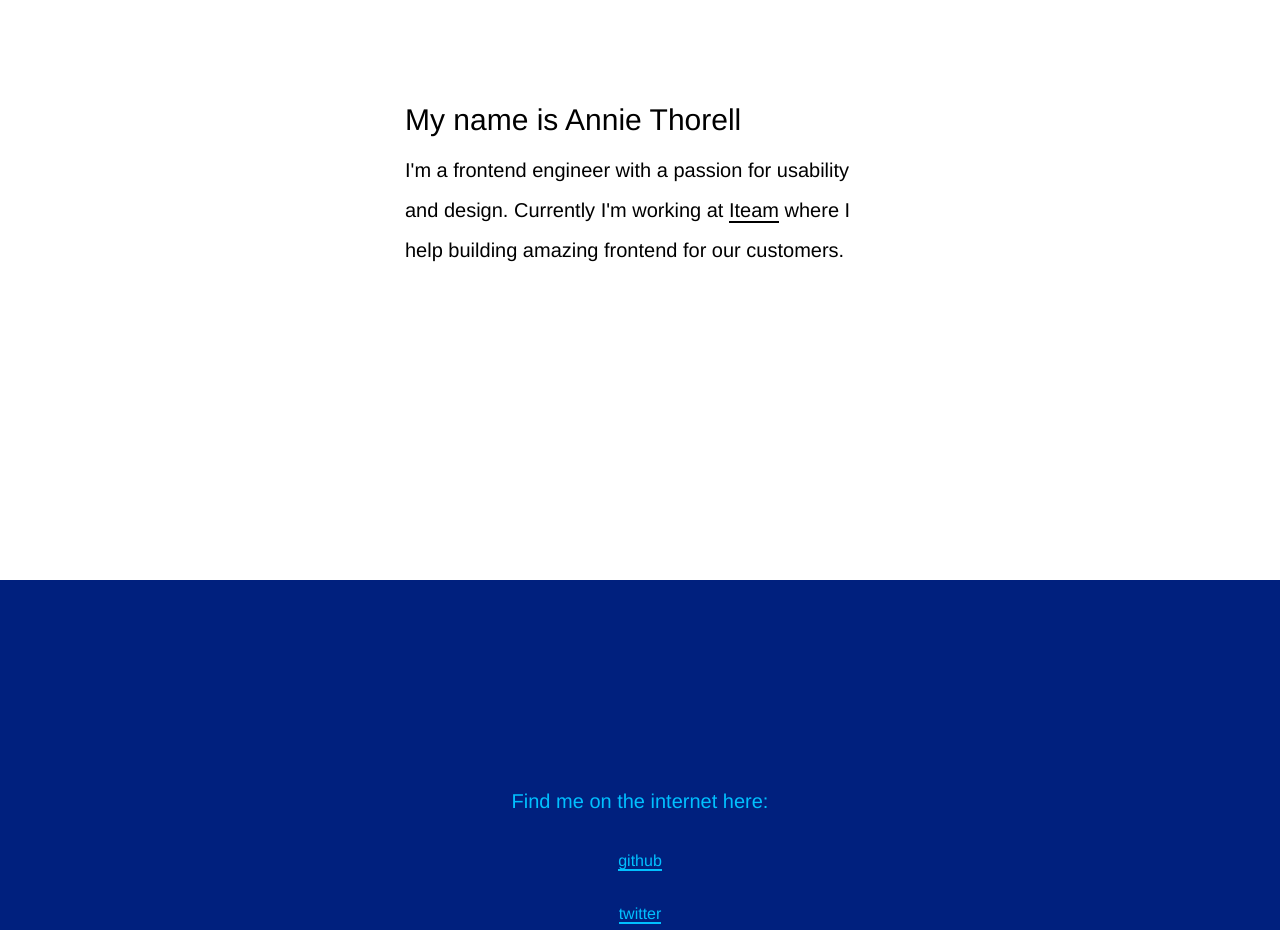
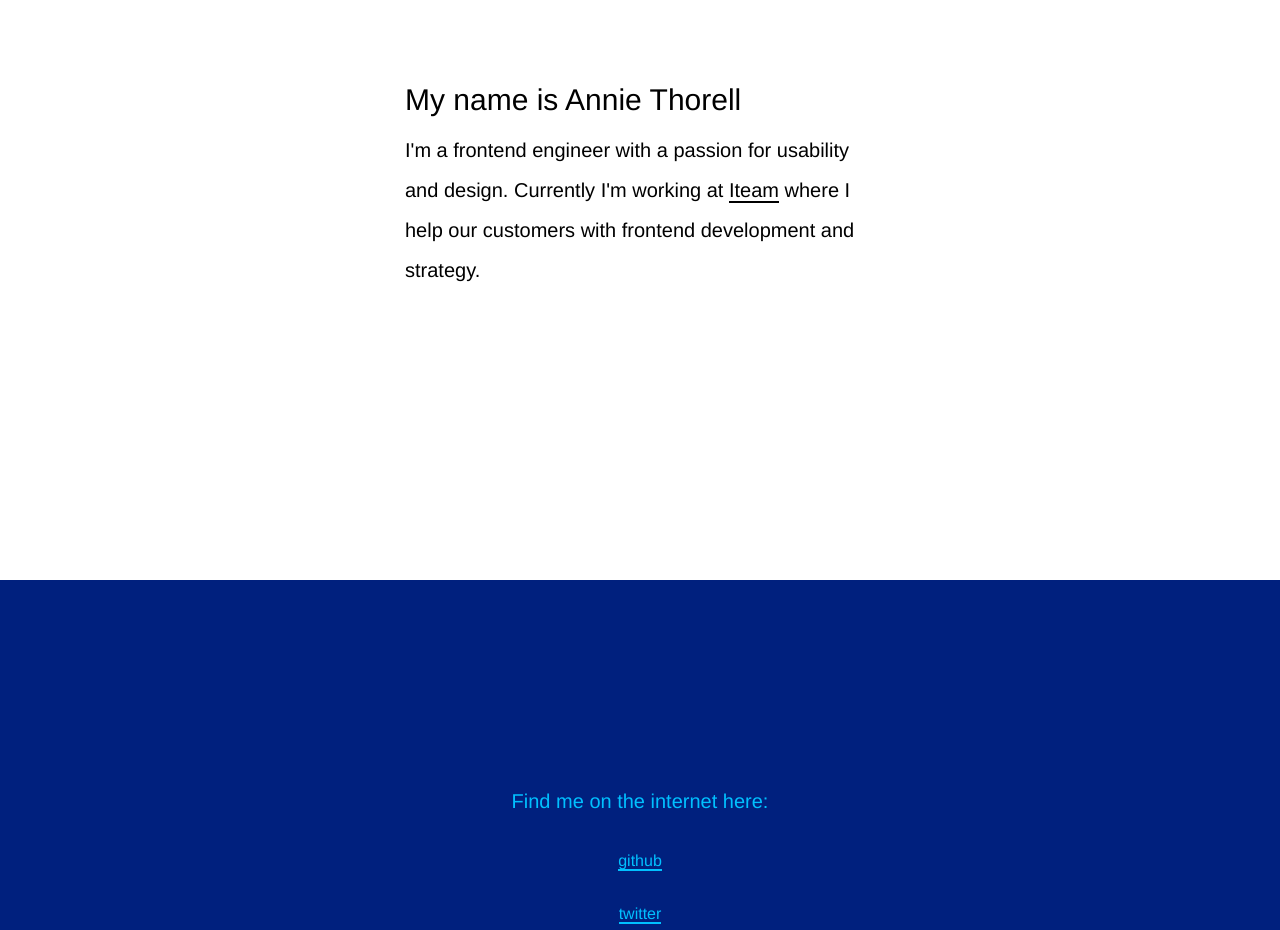
Before and after one commit to athorell/anniethorell, a plain HTML site: page index.html in a window 1280 px wide. Shown: the part 1020-1950 px from the top of the page. Drawn offline with nearby package versions, Linux system fonts and the light colour scheme.

Commit message:
Update work description

```diff
--- a/index.html
+++ b/index.html
@@ -26,7 +26,7 @@
           I'm a frontend engineer with a passion for
           usability and design. Currently I'm working at
           <a class="link iteam" href="http://iteam.se">Iteam</a> where I
-          help building amazing frontend for our customers.
+          help our customers with frontend development and strategy.
         </div>
       </div>
     </div>
```
Also changed, not shown: 1 other file.
